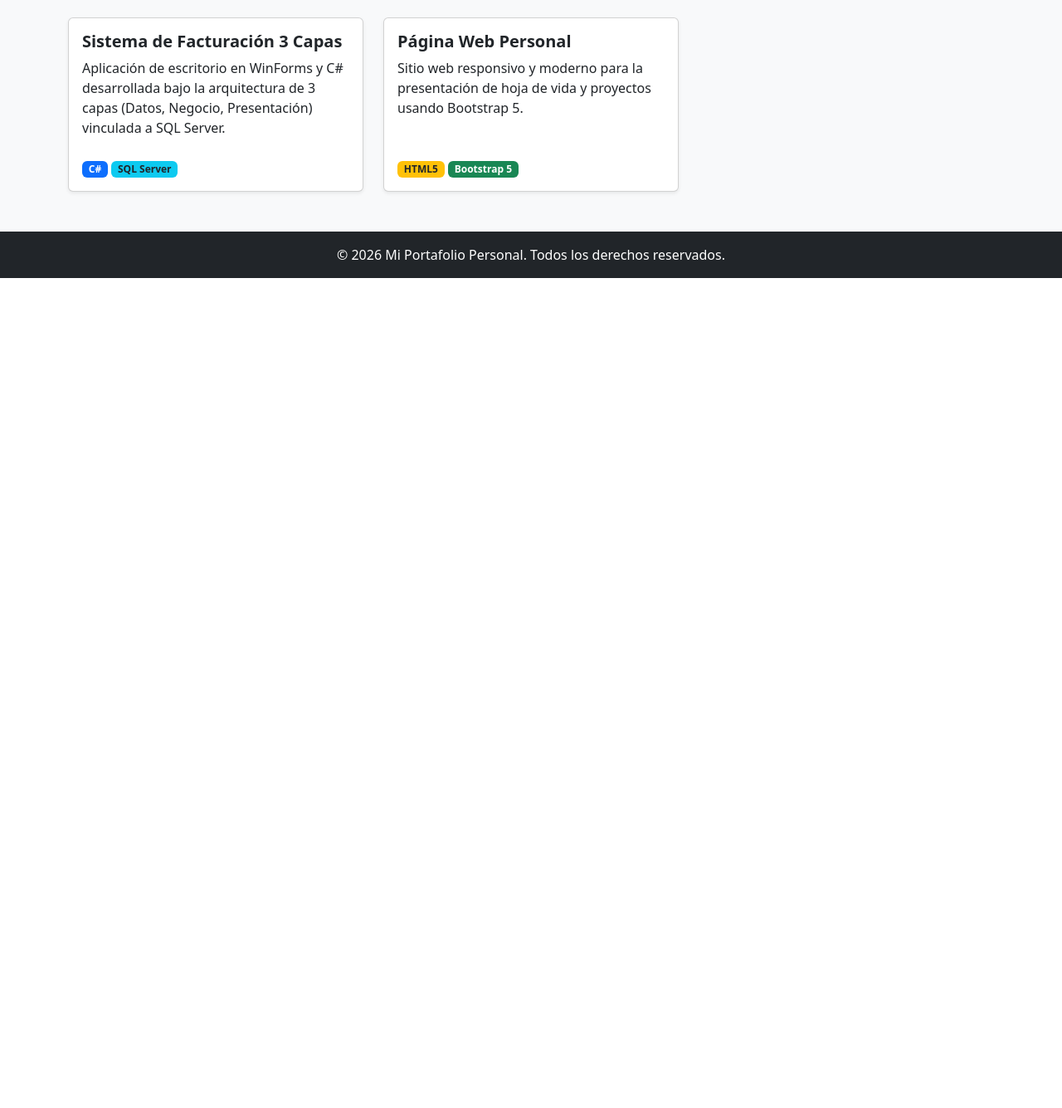
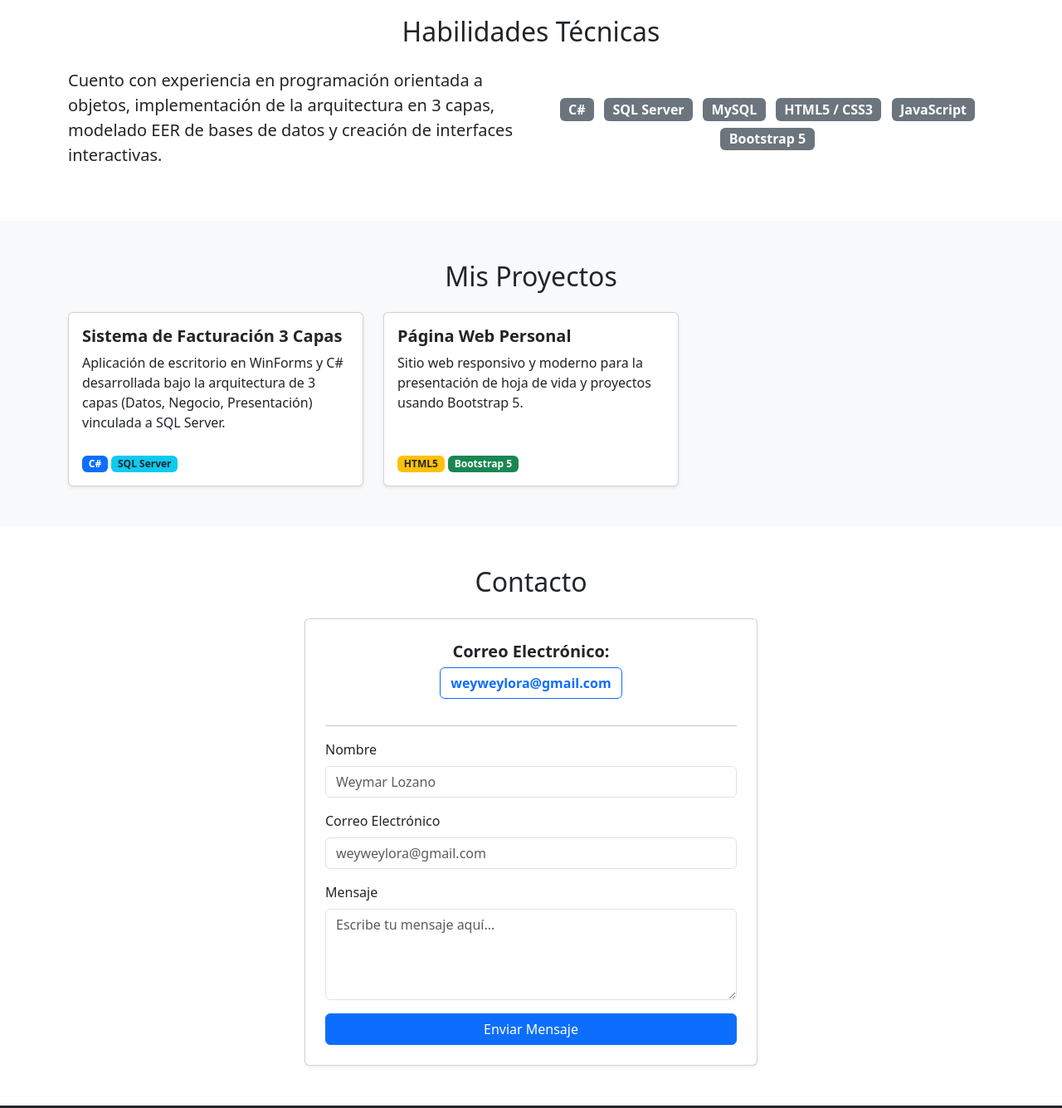
Before and after one commit to wey000/portafolioh3, a plain HTML site: page index.html in a window 1280 px wide. Shown: the part 766-2101 px from the top of the page at 83% size. Before the commit the page ends 1101 px from the top, so only its background shows below. Drawn offline with nearby package versions, Linux system fonts and the light colour scheme.

Commit message:
Refactor HTML structure and update content

```diff
--- a/index.html
+++ b/index.html
@@ -12,13 +12,14 @@
     <!-- Barra de Navegación -->
     <nav class="navbar navbar-expand-lg navbar-dark bg-dark sticky-top">
         <div class="container">
-            <a class="navbar-brand fw-bold" href="#">Mi Portafolio Weymar </a>
+            <a class="navbar-brand fw-bold" href="#">Mi Portafolio Weymar</a>
             <button class="navbar-toggler" type="button" data-bs-toggle="collapse" data-bs-target="#navbarNav">
                 <span class="navbar-toggler-icon"></span>
             </button>
             <div class="collapse navbar-collapse" id="navbarNav">
                 <ul class="navbar-nav ms-auto">
                     <li class="nav-item"><a class="nav-link" href="#inicio">Inicio</a></li>
+                    <li class="nav-item"><a class="nav-link" href="#perfil">Perfil</a></li>
                     <li class="nav-item"><a class="nav-link" href="#sobre-mi">Sobre mí</a></li>
                     <li class="nav-item"><a class="nav-link" href="#proyectos">Proyectos</a></li>
                     <li class="nav-item"><a class="nav-link" href="#contacto">Contacto</a></li>
@@ -31,25 +32,48 @@
     <header id="inicio" class="bg-primary text-white text-center py-5">
         <div class="container">
             <h1 class="display-4 fw-bold">¡Hola! Weymar Lozano</h1>
-            <h1 class="display-4 fw-bold">Aspirante a desarrollador de software</h1>
-            <p class="lead">Bienvenido a mi sitio web personal construido con Bootstrap.</p>
+            <h2 class="h3 fw-normal">Aspirante a desarrollador de software</h2>
+            <p class="lead mt-3">Bienvenido a mi sitio web personal construido con Bootstrap.</p>
             <a href="#proyectos" class="btn btn-light btn-lg mt-3">Ver Proyectos</a>
         </div>
     </header>
 
+    <!-- Sección Perfil Personal con Foto -->
+    <section id="perfil" class="py-5 bg-light">
+        <div class="container">
+            <div class="row align-items-center">
+                <div class="col-md-4 text-center mb-4 mb-md-0">
+                    <img src="2DCA4FE3-F941-4E4F-9C2A-50CC108C0AF8.jpg" alt="Foto de Weymar Lozano" class="img-fluid rounded-circle shadow" style="width: 220px; height: 220px; object-fit: cover;">
+                </div>
+                <div class="col-md-8">
+                    <h2 class="fw-bold mb-3">Perfil Profesional</h2>
+                    <p class="fs-5">
+                        Estudiante de Tecnología en Desarrollo de Software en la Institución Universitaria Pascual Bravo. Apasionado por la creación de soluciones eficientes mediante arquitecturas limpias, desarrollo en C#, gestión de bases de datos relacionales y desarrollo web.
+                    </p>
+                    <ul class="list-unstyled fs-6 text-muted">
+                        <li><strong>Ubicación:</strong> Medellín, Colombia</li>
+                        <li><strong>Enfoque:</strong> Desarrollo Backend, C# / SQL Server, Bootstrap y Web Frontend</li>
+                    </ul>
+                </div>
+            </div>
+        </div>
+    </section>
+
     <!-- Sección Sobre Mí -->
     <section id="sobre-mi" class="py-5">
         <div class="container">
-            <h2 class="text-center mb-4">Sobre mí</h2>
+            <h2 class="text-center mb-4">Habilidades Técnicas</h2>
             <div class="row align-items-center">
                 <div class="col-md-6">
-                    <p class="fs-5">Estudiante de desarrollo de software apasionado por la programación, la arquitectura de sistemas y el desarrollo web.</p>
+                    <p class="fs-5">Cuento con experiencia en programación orientada a objetos, implementación de la arquitectura en 3 capas, modelado EER de bases de datos y creación de interfaces interactivas.</p>
                 </div>
                 <div class="col-md-6 text-center">
                     <span class="badge bg-secondary fs-6 m-1">C#</span>
                     <span class="badge bg-secondary fs-6 m-1">SQL Server</span>
-                    <span class="badge bg-secondary fs-6 m-1">HTML/CSS</span>
-                    <span class="badge bg-secondary fs-6 m-1">Bootstrap</span>
+                    <span class="badge bg-secondary fs-6 m-1">MySQL</span>
+                    <span class="badge bg-secondary fs-6 m-1">HTML5 / CSS3</span>
+                    <span class="badge bg-secondary fs-6 m-1">JavaScript</span>
+                    <span class="badge bg-secondary fs-6 m-1">Bootstrap 5</span>
                 </div>
             </div>
         </div>
@@ -93,6 +117,42 @@
         </div>
     </section>
 
+    <!-- Sección de Contacto -->
+    <section id="contacto" class="py-5">
+        <div class="container">
+            <h2 class="text-center mb-4">Contacto</h2>
+            <div class="row justify-content-center">
+                <div class="col-md-8 col-lg-6">
+                    <div class="card shadow-sm p-4">
+                        <div class="mb-3 text-center">
+                            <p class="fs-5 mb-1"><strong>Correo Electrónico:</strong></p>
+                            <!-- Reemplaza con tu dirección de correo -->
+                            <a href="weyweylora@gmail.com" class="btn btn-outline-primary fw-bold">
+                                weyweylora@gmail.com
+                            </a>
+                        </div>
+                        <hr>
+                        <form>
+                            <div class="mb-3">
+                                <label for="nombre" class="form-label">Nombre</label>
+                                <input type="text" class="form-class form-control" id="nombre" placeholder="Weymar Lozano">
+                            </div>
+                            <div class="mb-3">
+                                <label for="correo" class="form-label">Correo Electrónico</label>
+                                <input type="email" class="form-control" id="correo" placeholder="weyweylora@gmail.com">
+                            </div>
+                            <div class="mb-3">
+                                <label for="mensaje" class="form-label">Mensaje</label>
+                                <textarea class="form-control" id="mensaje" rows="4" placeholder="Escribe tu mensaje aquí..."></textarea>
+                            </div>
+                            <button type="submit" class="btn btn-primary w-100">Enviar Mensaje</button>
+                        </form>
+                    </div>
+                </div>
+            </div>
+        </div>
+    </section>
+
     <!-- Pie de página -->
     <footer class="bg-dark text-white text-center py-3">
         <div class="container">
```
